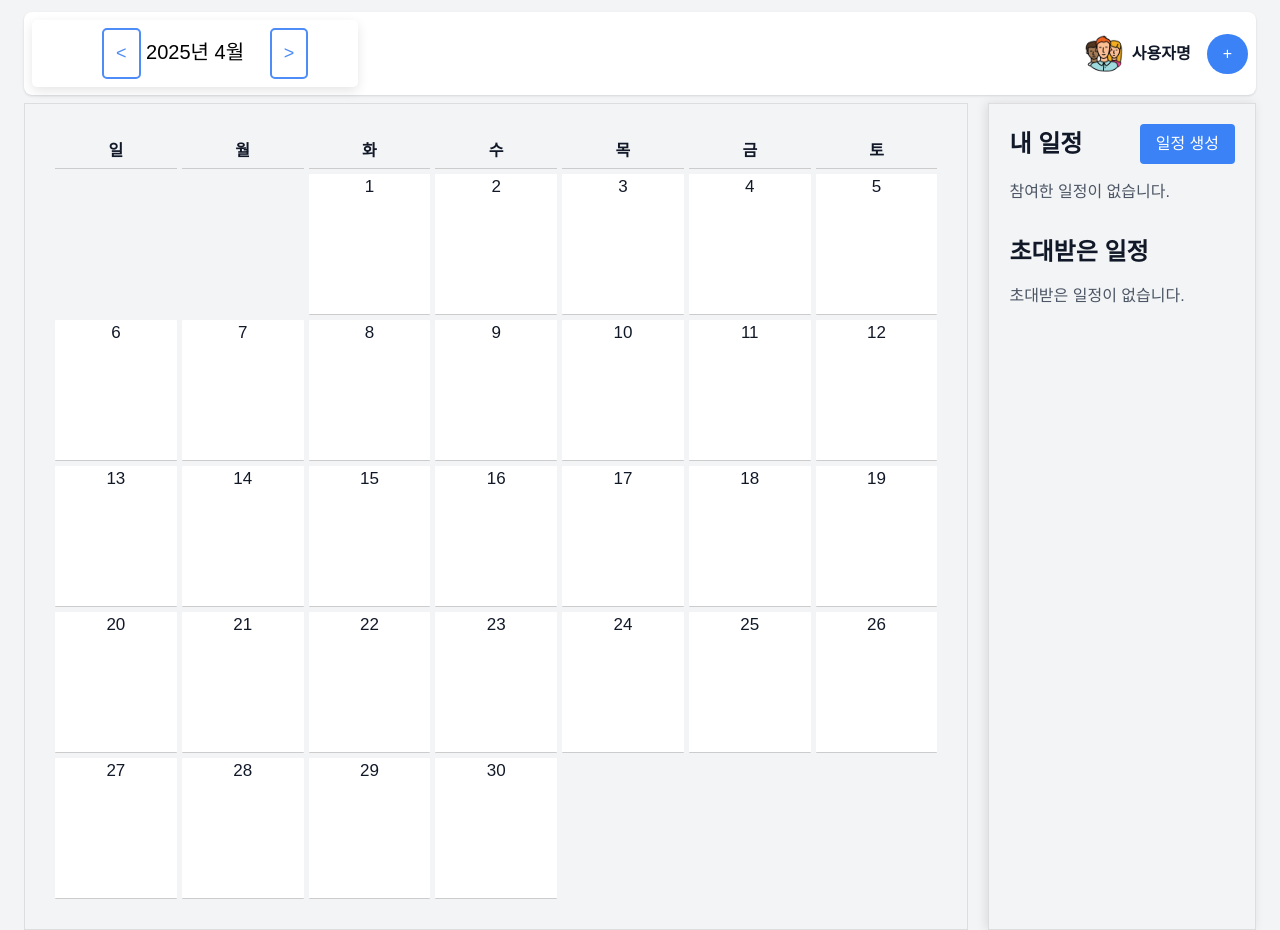
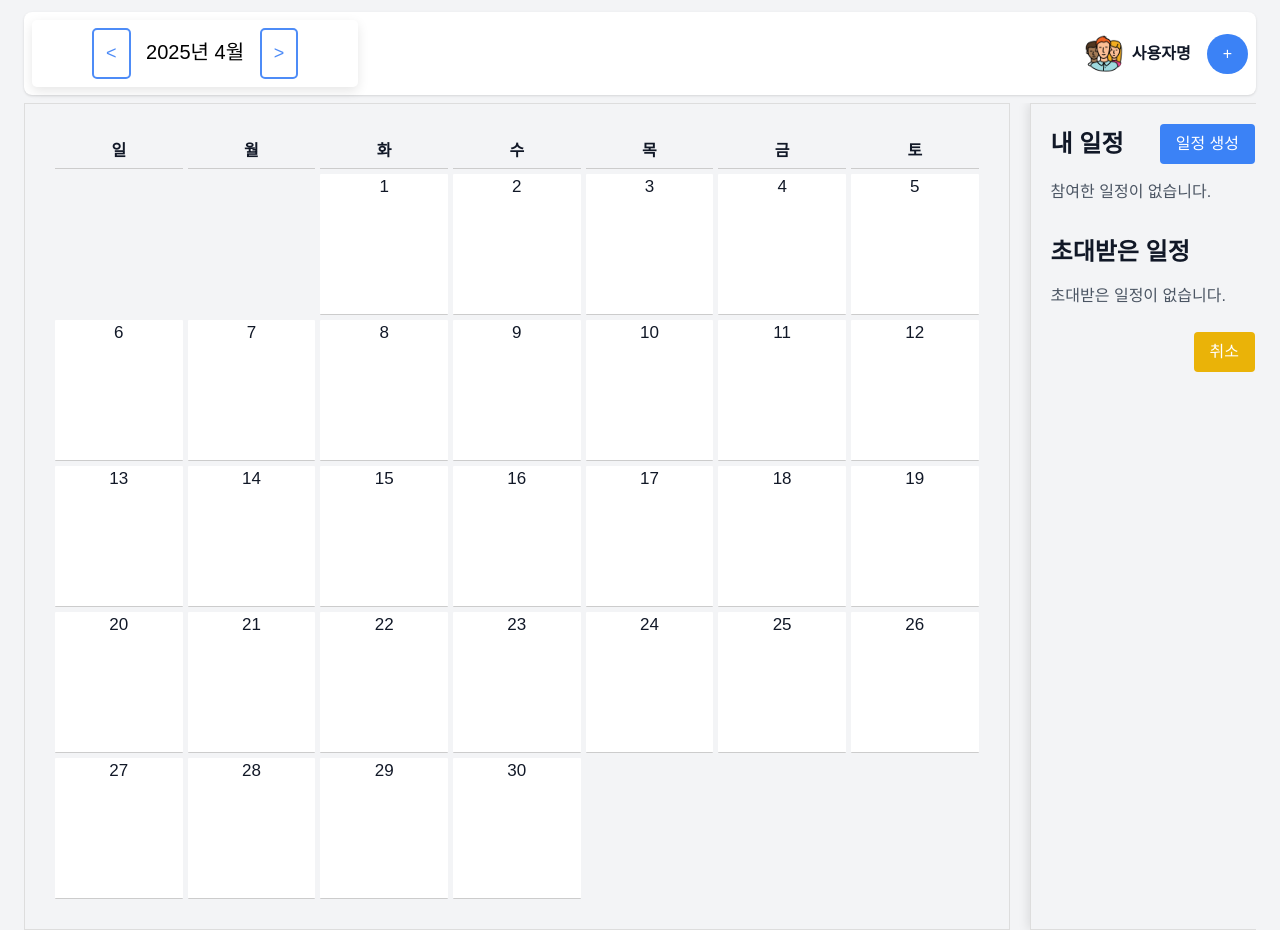
Before and after one commit to JSPlike/plan-pie-py, a Django app: page /event/ in a window 1280 px wide. Run offline with Django 5.2, Linux system fonts and the light colour scheme; the visitor is signed in with stand-in values (Sample User, id 1); data that the repository does not hold is empty; some libraries are stand-ins or nearby versions.

Commit message:
event slide function add

```diff
--- a/plan_pie/events/static/events/js/events.js
+++ b/plan_pie/events/static/events/js/events.js
@@ -41,4 +41,14 @@ document.addEventListener("DOMContentLoaded", function () {
     }
 
     renderCalendar(today.getFullYear(), today.getMonth());
+
+    $('#close-section-btn').on('click', function () {
+        $('.right-section').addClass('slide-out-right');
+        $('.left-section').addClass('expand-main');
+    });
+
+    $('#toggleEvent').on('click', function() {
+        $('.right-section').removeClass('slide-out-right');
+        $('.left-section').removeClass('expand-main');
+    });
 });
--- a/plan_pie/events/templates/events/event_list.html
+++ b/plan_pie/events/templates/events/event_list.html
@@ -87,6 +87,12 @@
             {% else %}
                 <p class="text-gray-600">초대받은 일정이 없습니다.</p>
             {% endif %}
+
+            <div class="text-right mt-6">
+                <button id="close-section-btn" class="bg-yellow-500 text-white px-4 py-2 rounded hover:bg-yellow-600 transition">
+                    취소
+                </button>
+            </div>
         </div>
     </div>
 </div>
--- a/plan_pie/static/css/styles.css
+++ b/plan_pie/static/css/styles.css
@@ -68,7 +68,7 @@ footer {
 
 }
 .event-contents {
-    /*display: flex;*/
+    overflow: hidden; /* 전체 스크롤 막기 */
     flex-direction: row; /* 좌우로 배치 */
     justify-content: space-between; /* 두 영역 사이에 여백 추가 */
     gap: 20px;
@@ -83,16 +83,16 @@ footer {
 
 /* 왼쪽 섹션(달력) */
 .left-section {
-    flex: 4; /* 왼쪽 영역을 1:1 비율로 설정 */
+    flex: 0 0 80%;; /* 왼쪽 영역을 1:1 비율로 설정 */
     padding: 20px;
     border: 1px solid #ddd; /* 달력 주위에 테두리 */
-    width: 80%;
-    /*height: 95vh;  달력 높이 설정 */
+    width: 100%;
+    transition: all 0.3s ease-in-out;
 }
 
 /* 오른쪽 섹션(일정 등록) */
 .right-section {
-    flex: 1; /* 오른쪽 영역을 1:1 비율로 설정 */
+    flex: 0 0 20%; /* 오른쪽 영역을 1:1 비율로 설정 */
     padding: 20px;
     border: 1px solid #ddd; /* 폼 주위에 테두리 */
     /*height: 95vh;  폼 영역 높이 설정 */
@@ -133,7 +133,8 @@ footer {
     cursor: pointer;
     color: #4e8cf7; /* 버튼 텍스트 색상 */
     transition: all 0.3s ease; /* 버튼에 전환 효과 추가 */
-    margin-left: 20px; /* 버튼 간의 간격 추가 */
+    margin-left: 10px; /* 버튼 간의 간격 추가 */
+    margin-right: 10px;
 }
 
 .calendar-header button:hover {
@@ -184,3 +185,14 @@ footer {
 .empty {
     visibility: hidden;
 }
+
+/* side section slide*/
+.slide-out-right {
+    transition: transform 0.5s ease-in-out, opacity 0.5s ease-in-out;
+    transform: translateX(100%);
+    opacity: 0;
+}
+
+.expand-main {
+    flex: 0 0 100%;
+}
```
